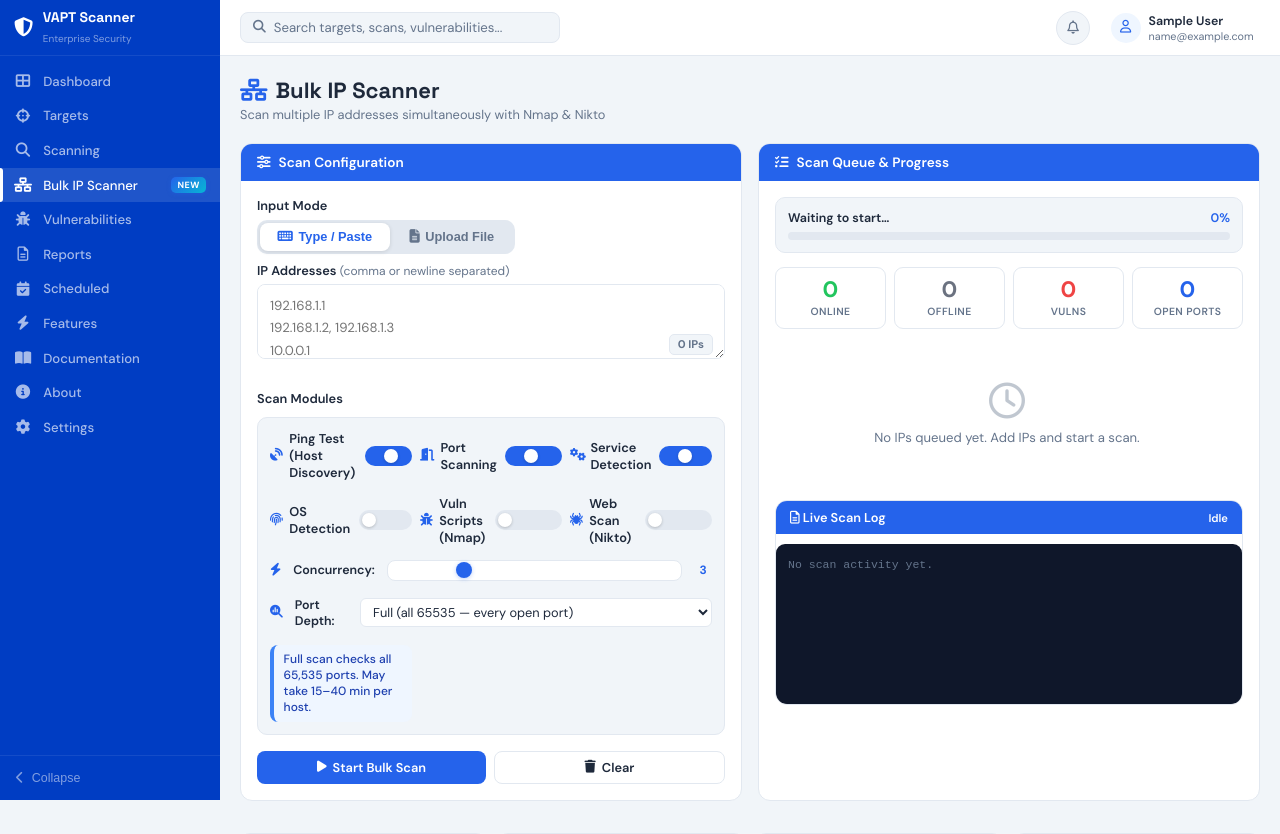
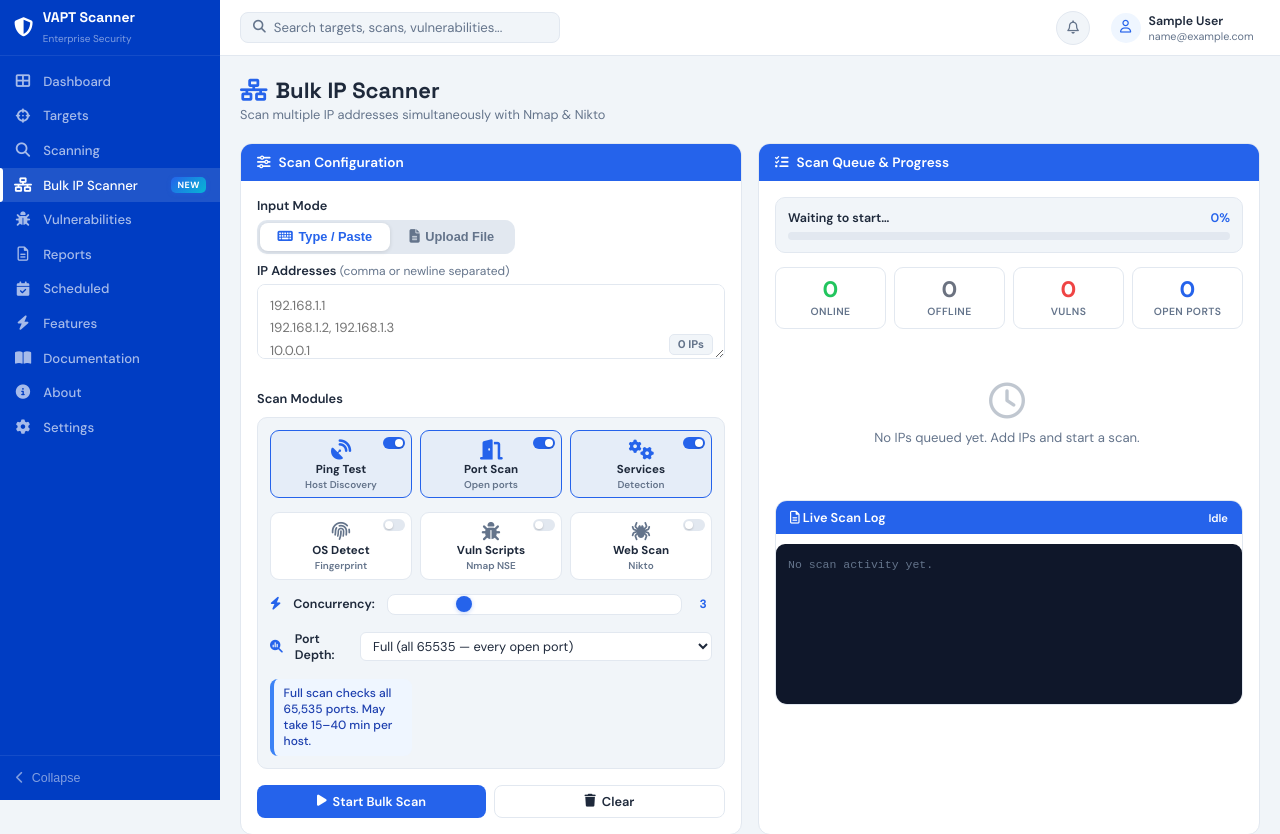
Before and after one commit to pooja2520/ma_vapt, a Flask app: page /bulk-ip-scanning in a window 1280 px wide. Shown: the top 834 px of the page. Run offline with Flask 3, Linux system fonts and the light colour scheme; the visitor is signed in with stand-in values (Sample User, id 1); data that the repository does not hold is empty.

Commit message:
fixed: icon cards

```diff
--- a/templates/bulk-ip-scanning.html
+++ b/templates/bulk-ip-scanning.html
@@ -77,30 +77,60 @@
         <div class="fg" style="margin-top:.625rem;">
           <label>Scan Modules</label>
           <div class="scan-options">
-            <div class="opt-row">
-              <label><i class="fa-solid fa-satellite-dish"></i> Ping Test (Host Discovery)</label>
-              <label class="toggle-switch"><input type="checkbox" id="optPing" checked><span class="toggle-track"></span></label>
+            <label class="mod-card">
+              <input type="checkbox" id="optPing" checked>
+              <div class="mod-inner">
+                <i class="fa-solid fa-satellite-dish mod-icon"></i>
+                <span class="mod-label">Ping Test</span>
+                <span class="mod-sub">Host Discovery</span>
+                <span class="mod-toggle-track"></span>
               </div>
-            <div class="opt-row">
-              <label><i class="fa-solid fa-door-open"></i> Port Scanning</label>
-              <label class="toggle-switch"><input type="checkbox" id="optPorts" checked><span class="toggle-track"></span></label>
+            </label>
+            <label class="mod-card">
+              <input type="checkbox" id="optPorts" checked>
+              <div class="mod-inner">
+                <i class="fa-solid fa-door-open mod-icon"></i>
+                <span class="mod-label">Port Scan</span>
+                <span class="mod-sub">Open ports</span>
+                <span class="mod-toggle-track"></span>
               </div>
-            <div class="opt-row">
-              <label><i class="fa-solid fa-gears"></i> Service Detection</label>
-              <label class="toggle-switch"><input type="checkbox" id="optServices" checked><span class="toggle-track"></span></label>
+            </label>
+            <label class="mod-card">
+              <input type="checkbox" id="optServices" checked>
+              <div class="mod-inner">
+                <i class="fa-solid fa-gears mod-icon"></i>
+                <span class="mod-label">Services</span>
+                <span class="mod-sub">Detection</span>
+                <span class="mod-toggle-track"></span>
               </div>
-            <div class="opt-row">
-              <label><i class="fa-solid fa-fingerprint"></i> OS Detection</label>
-              <label class="toggle-switch"><input type="checkbox" id="optOS"><span class="toggle-track"></span></label>
+            </label>
+            <label class="mod-card">
+              <input type="checkbox" id="optOS">
+              <div class="mod-inner">
+                <i class="fa-solid fa-fingerprint mod-icon"></i>
+                <span class="mod-label">OS Detect</span>
+                <span class="mod-sub">Fingerprint</span>
+                <span class="mod-toggle-track"></span>
               </div>
-            <div class="opt-row">
-              <label><i class="fa-solid fa-bug"></i> Vuln Scripts (Nmap)</label>
-              <label class="toggle-switch"><input type="checkbox" id="optVuln"><span class="toggle-track"></span></label>
+            </label>
+            <label class="mod-card">
+              <input type="checkbox" id="optVuln">
+              <div class="mod-inner">
+                <i class="fa-solid fa-bug mod-icon"></i>
+                <span class="mod-label">Vuln Scripts</span>
+                <span class="mod-sub">Nmap NSE</span>
+                <span class="mod-toggle-track"></span>
               </div>
-            <div class="opt-row">
-              <label><i class="fa-solid fa-spider"></i> Web Scan (Nikto)</label>
-              <label class="toggle-switch"><input type="checkbox" id="optNikto"><span class="toggle-track"></span></label>
+            </label>
+            <label class="mod-card">
+              <input type="checkbox" id="optNikto">
+              <div class="mod-inner">
+                <i class="fa-solid fa-spider mod-icon"></i>
+                <span class="mod-label">Web Scan</span>
+                <span class="mod-sub">Nikto</span>
+                <span class="mod-toggle-track"></span>
               </div>
+            </label>
             <div class="concurrency-row">
               <i class="fa-solid fa-bolt"></i>
               <span>Concurrency:</span>
```
Lines whose indentation alone changed are shown as unchanged.
